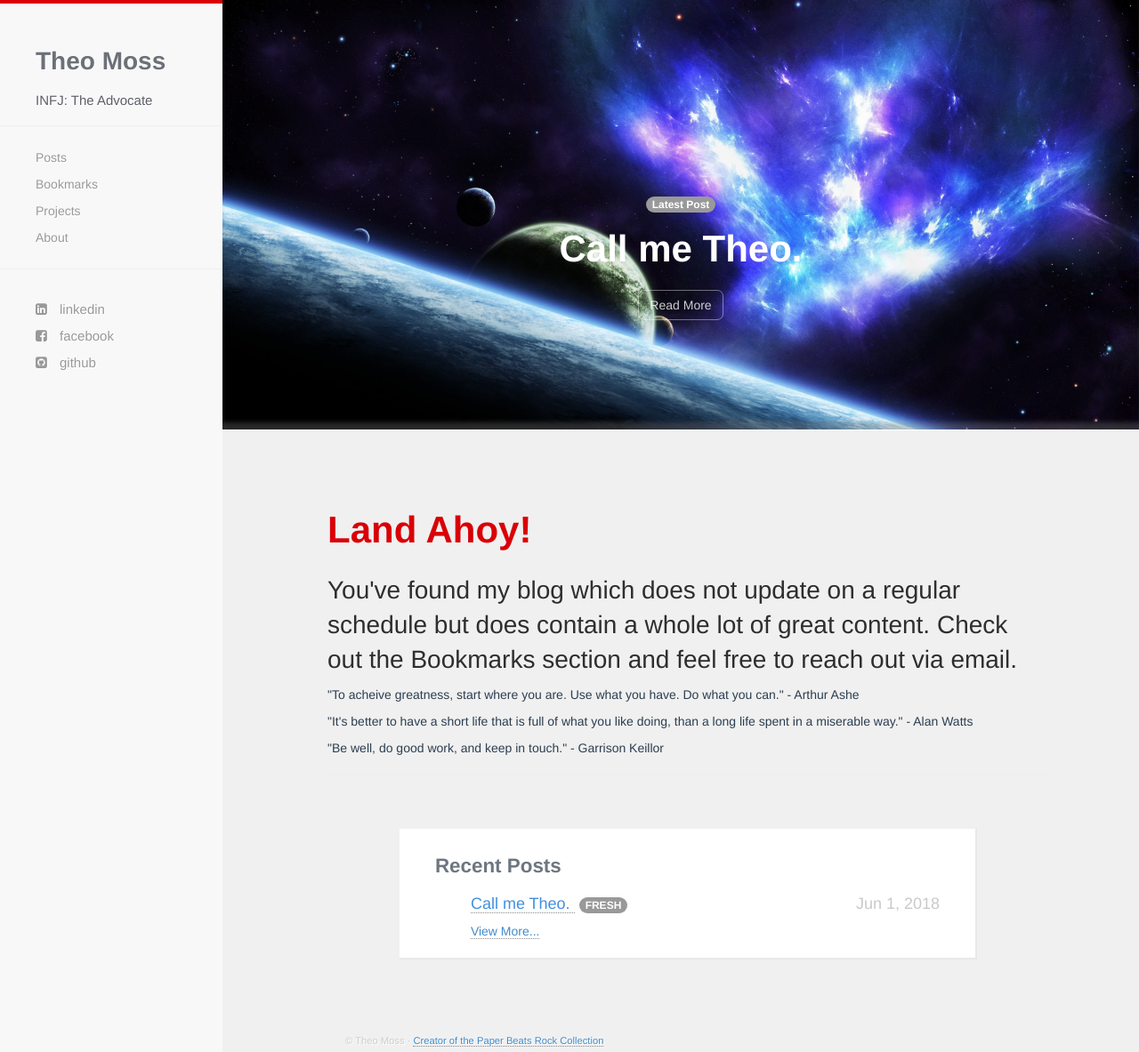
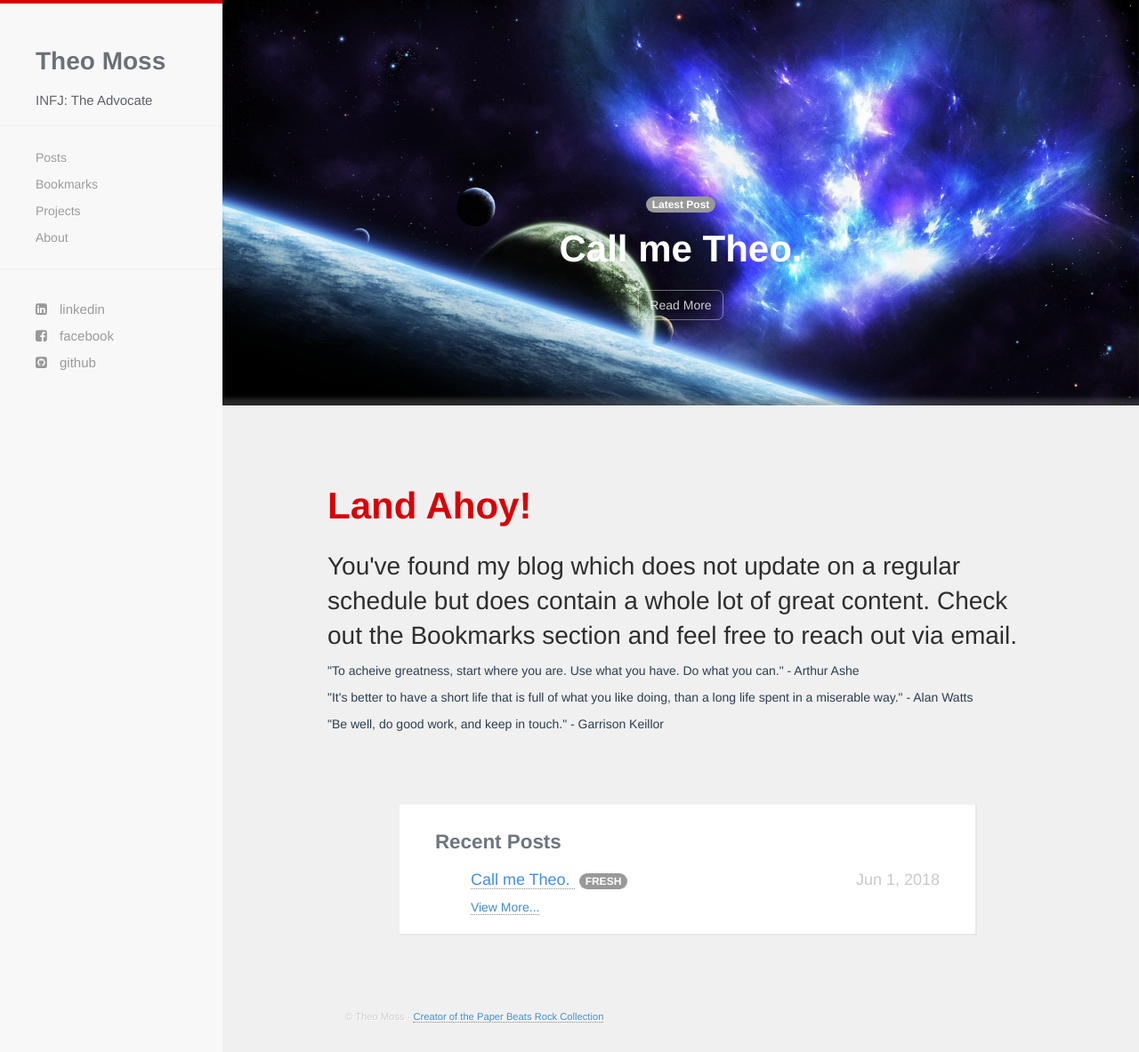
Before and after one commit to tmoss4/tmoss4.github.io, a Jekyll site: the page built from index.html, in a window 1280 px wide and 1183 px high. Shown: the whole window at 89% size. Built offline with Jekyll 4.4.1, drawn with Linux system fonts in a browser that asks for light colours; nearby versions of some CDN libraries.

Commit message:
resize and wrapper class application

```diff
--- a/_includes/showcase.html
+++ b/_includes/showcase.html
@@ -2,11 +2,9 @@
     <style>
     .showcase-wrapper {background-image: url("{{ site.baseurl }}/images/showcase.jpg");}
     </style>
-    <div class="showcase-wrapper sticky">
-      <div class="showcase-text">
+    <div class="showcase-wrapper showcase-text">
           {% for post in site.posts limit: 1 %}
           <span class="badge lazy"><smaller>Latest Post</smaller></span><br>{{ post.title }}<br><a href="{{ site.baseurl }}{{ post.url }}"><button type="button" class="btn btn-default showcase-button">Read More</button></a>
           {% endfor %}
-      </div>
     </div>
     <div class="container">
--- a/css/hc.css
+++ b/css/hc.css
@@ -254,7 +254,7 @@ pre
 {
   width:100%;
   height:40vh;
-  min-height:500px;
+  min-height:200px;
   margin-top:-50px;
   box-shadow:inset 0 -10px 5px -2px rgba(119,119,119,0.35);
   -moz-box-shadow:inset 0 -10px 5px -2px rgba(119,119,119,0.35);
```
